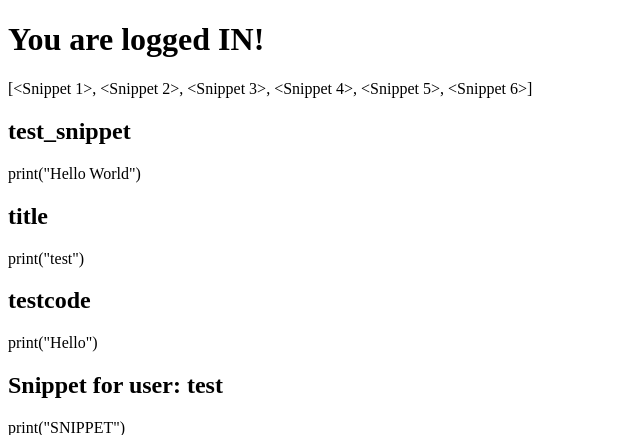
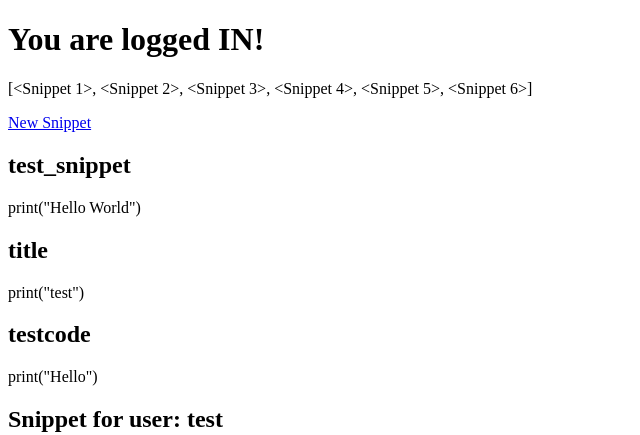
Before and after one commit to don1997/csm, a Flask app: template templates/dashboard.html in a window 1280 px wide. Shown: the top 435 px of the page, without its empty margins (0-640 px from the left). Run offline with Flask 2, Linux system fonts and the light colour scheme; the template is opened without the code that fills it: values that come from a table or form of the project are taken from there, others are empty; data comes from the database, SQL or seed files in the repository; both versions use the stored data as it was after the commit.

Commit message:
New: Added buttons /teamplates in to navigate easier between /snippet/new and /dashboard

```diff
--- a/templates/dashboard.html
+++ b/templates/dashboard.html
@@ -16,6 +16,8 @@
     <p> Hi {{ current_user.username }}! [{{current_user.id}}]</p>
 {% endif %}
 
+    <a href="{{url_for('new_snippet')}}"> New Snippet</a>
+
     {% for snippets in snippets %}
     <h2>{{snippets.title}}</h2>
     <p>{{snippets.content}}</p>
--- a/templates/new_snippet.html
+++ b/templates/new_snippet.html
@@ -15,6 +15,8 @@
      {{form.title}}
      {{form.content}}
      {{form.submit}}
+
+    <a href="{{url_for('dashboard')}}">Back To Dashboard</a>
   </form>
 
   </body>
```
Also changed, not shown: CHANGELOG.md, database.db.
